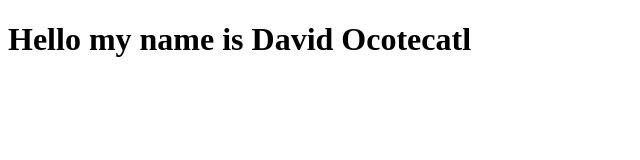
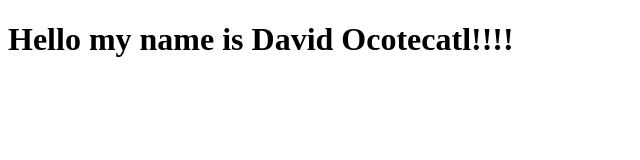
Before and after one commit to Davido35684/first-github-project, a plain HTML site: page index.html in a window 1280 px wide. Shown: the full height of the page, 0-640 px from the left. Drawn offline with Linux system fonts and the light colour scheme.

Commit message:
adding exlamation marks

```diff
--- a/index.html
+++ b/index.html
@@ -7,6 +7,6 @@
     <title>Document</title>
 </head>
 <body>
-    <h1>Hello my name is David Ocotecatl</h1>
+    <h1>Hello my name is David Ocotecatl!!!!</h1>
 </body>
 </html>
```
